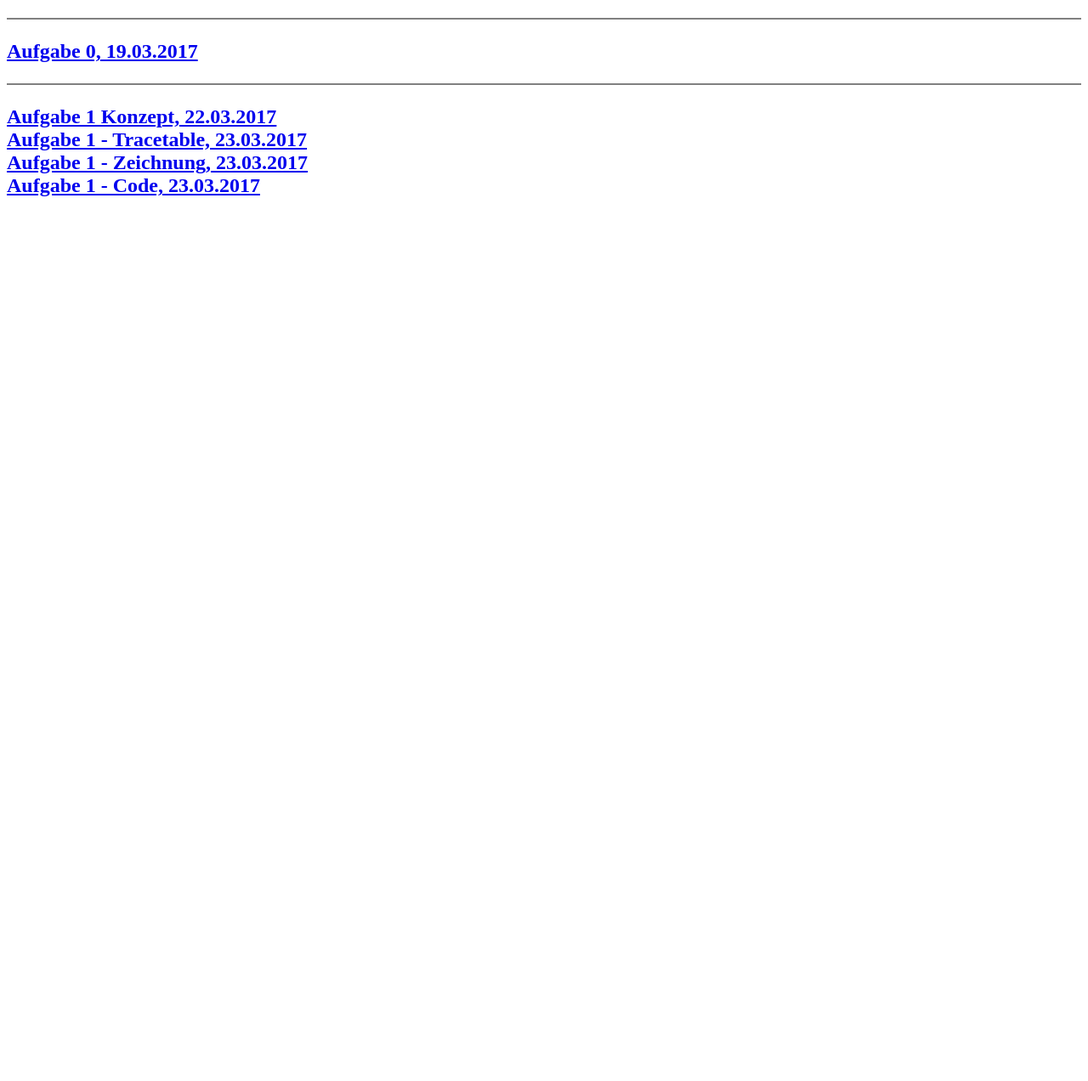
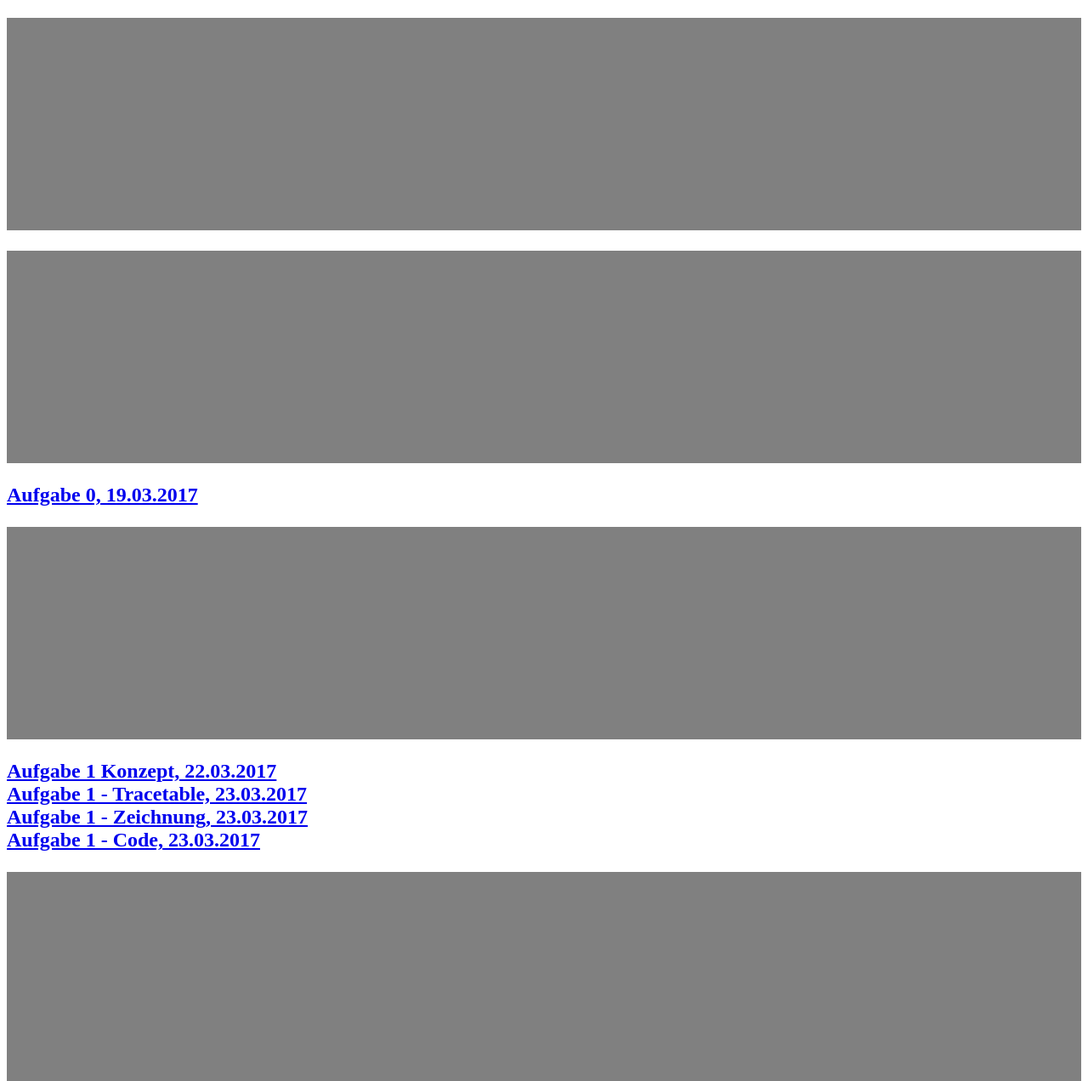
Before and after one commit to hejSalome/github-hejSalome.github.io, a plain HTML site: page index.html in a window 1280 px wide. Shown: the part 48-1320 px from the top of the page at 85% size. Before the commit the page ends 800 px from the top, so only its background shows below. Drawn offline with Linux system fonts and the light colour scheme.

Commit message:
Update index.html

```diff
--- a/index.html
+++ b/index.html
@@ -1,12 +1,14 @@
 <h1>Hello and Welcome to my Userpage EIA2<h2>
-<p style="border-top: 2px solid grey"> </p>
+<p style="border-top: 2px solid grey; border-width: 250px"> </p>
+  <p style="border-top: 2px solid grey; border-width: 250px"> </p>
 <div>
 <a href="https://hejSalome.github.io/EIA2/Aufgabe0/Aufgabe0.html">Aufgabe 0, 19.03.2017</a>
 </div>
-  <p style="border-top: 2px solid grey"> </p>
+  <p style="border-top: 2px solid grey; border-width: 250px"> </p>
 <div>
   <a href="https://hejsalome.github.io/EIA2/Aufgabe1/Aufgabe1Konzept.jpeg">Aufgabe 1 Konzept, 22.03.2017</a><br>
   <a href="https://hejSalome.github.io/EIA2/Aufgabe1/Aufgabe1Tracetable.jpeg">Aufgabe 1 - Tracetable, 23.03.2017</a><br>
 <a href="https://hejSalome.github.io/EIA2/Aufgabe1/Aufgabe1Zeichnung.jpeg">Aufgabe 1 - Zeichnung, 23.03.2017</a><br>
 <a href="https://hejSalome.github.io/EIA2/Aufgabe1/codeA1.html">Aufgabe 1 - Code, 23.03.2017</a>
   </div>
+<p style="border-top: 2px solid grey; border-width: 250px"> </p>
```
